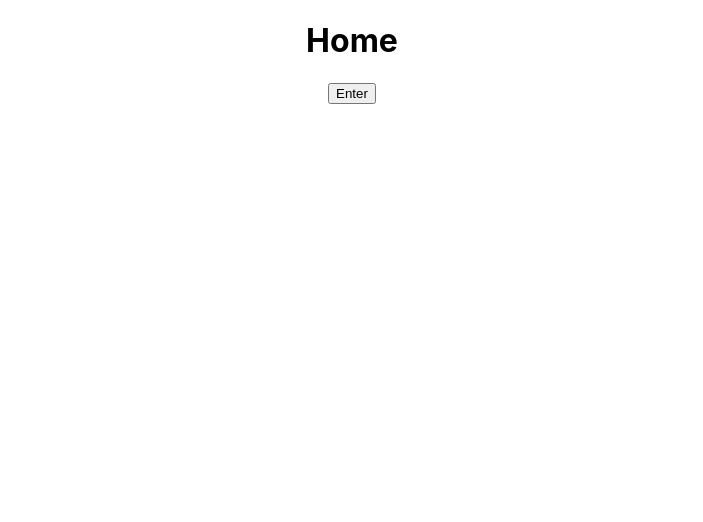
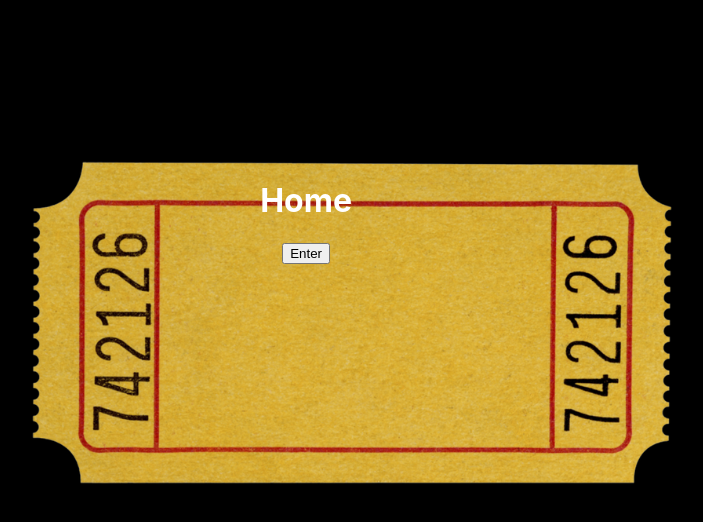
Before and after one commit to ebelljr34/The-Curators, a React (Create React App) app in the folder my-app/: page / in a window 1280 px wide. Shown: the top 522 px of the page, without its empty margins (288-991 px from the left). Built offline with nearby package versions, Linux system fonts and the light colour scheme.

Commit message:
adding css

```diff
--- a/my-app/src/App.css
+++ b/my-app/src/App.css
@@ -1,6 +1,36 @@
-.App {
+body {
   text-align: center;
+  background-color: black;
 }
+
+.Ticket {
+  width: 50%;
+  /* this takes it out of position hirearchy */
+  position: absolute;
+  /* places image behind */
+  z-index: -1;
+  right: 25%;
+  top: 20%;
+}
+
+.Home-text {
+  color: white;
+  position: absolute;
+  top: 20%;
+  right: 50%;
+
+}
+
+.Gallery {
+  background-color: black;
+  display: flex;
+}
+
+.Gallery-title {
+  color: gray;
+}
+
+
 
 .App-logo {
   height: 40vmin;
--- a/my-app/src/App.js
+++ b/my-app/src/App.js
@@ -1,6 +1,7 @@
 import {useState} from "react"
 import './App.css';
 import Gallery from "./components/Gallery"
+import ticket from "./ticket.png"
 
 function App() {
   const [galleryOpen, setGalleryOpen] = useState(false)
@@ -8,13 +9,16 @@ function App() {
     <div className="App">
       {
         !galleryOpen ?
-        <div>
-          <h1>Home</h1>
-          <button onClick = {()=>{setGalleryOpen(true)}}>Enter</button>
+        <div className ="Home">
+          <img className="Ticket" src = {ticket} alt="ticket"/>
+          <div className ="Home-text">
+            <h1>Home</h1>
+            <button onClick = {()=>{setGalleryOpen(true)}}>Enter</button>
+          </div>
         </div>
         :
-        <div>
-          <h1>Gallery</h1>
+        <div className ="Gallery">
+          <h1 className = "Gallery-title">Gallery</h1>
           <Gallery/>
         </div>
       }
--- a/my-app/src/components/Gallery.js
+++ b/my-app/src/components/Gallery.js
@@ -6,7 +6,7 @@ import Carousel from "./Carousel"
 function Gallery() {
 
   return (
-    <div className="Gallery">
+    <div className="Gallery-component">
       <Carousel projects ={projects}/>
     </div>
   );
```
Also changed, not shown: my-app/src/ticket.png (added), 1 other file (tests, documents, lock files or other folders).
